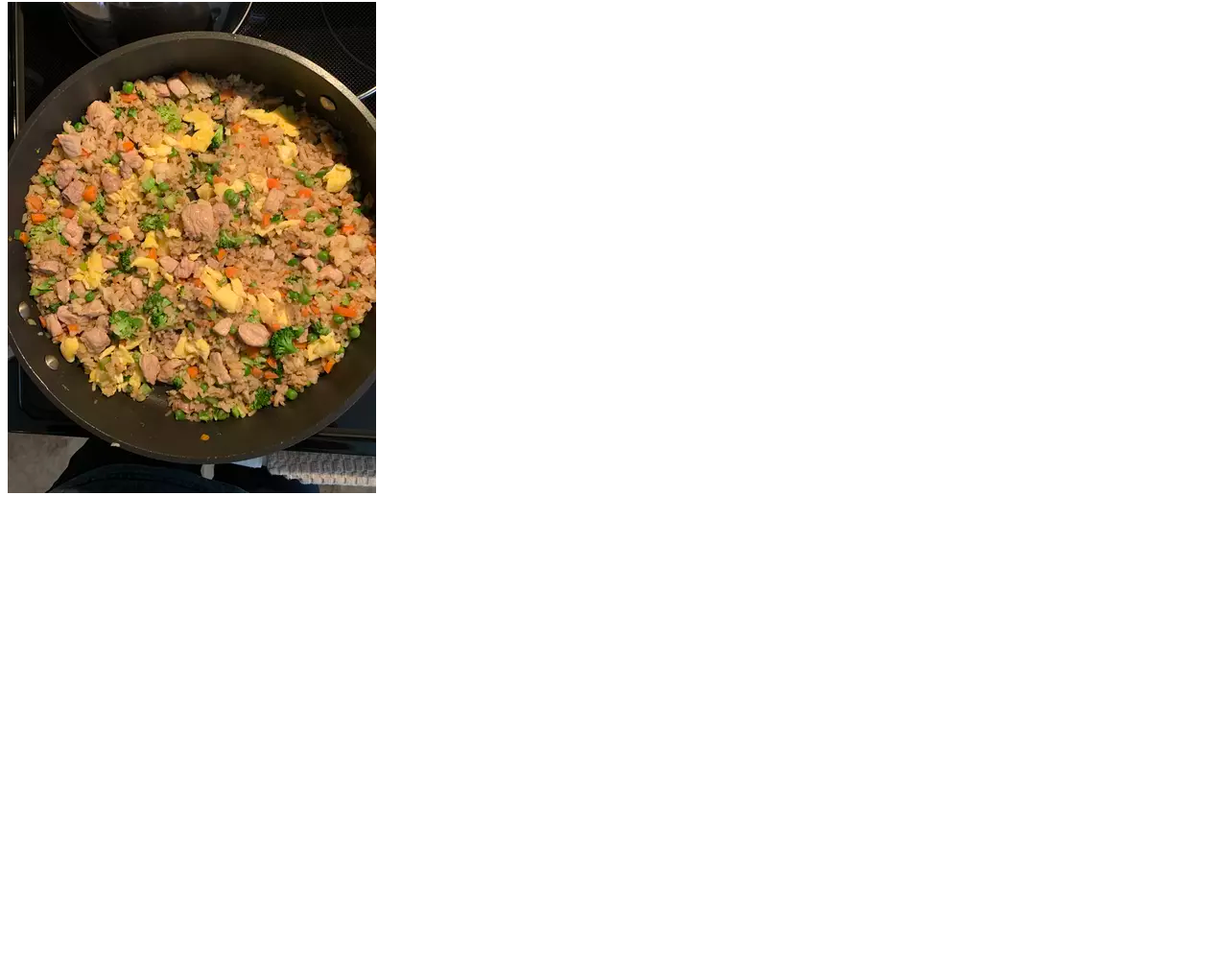
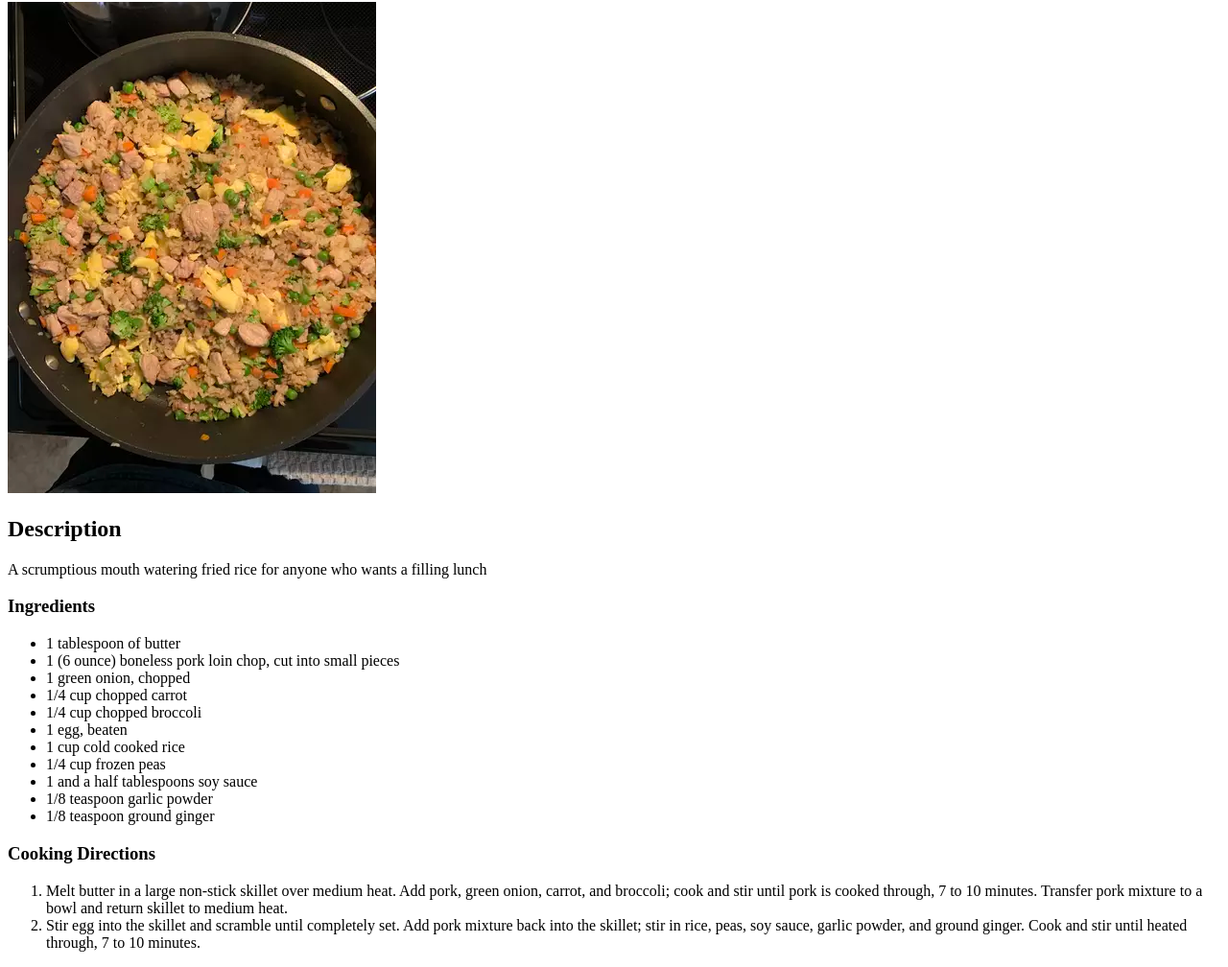
Before and after one commit to nickyanga/odin-recipes, a plain HTML site: page Pages/FriedRice.html in a window 1280 px wide. Shown: the part 78-1086 px from the top of the page at 96% size. Before the commit the page ends 800 px from the top, so only its background shows below. Drawn offline with Linux system fonts and the light colour scheme.

Commit message:
Added description and directions.

```diff
--- a/Pages/FriedRice.html
+++ b/Pages/FriedRice.html
@@ -9,5 +9,26 @@
 <body>
     <h1>FRIED RICE WAHAHAHA!</h1>
     <img src="../Images/FriedRice.jpg" alt="Pork Fried Rice">
+    <h2>Description</h2>
+    <p>A scrumptious mouth watering fried rice for anyone who wants a filling lunch</p>
+    <h3>Ingredients</h3>
+    <ul>
+        <li>1 tablespoon of butter</li>
+        <li>1 (6 ounce) boneless pork loin chop, cut into small pieces</li>
+        <li>1 green onion, chopped</li>
+        <li>1/4 cup chopped carrot</li>
+        <li>1/4 cup chopped broccoli</li>
+        <li>1 egg, beaten</li>
+        <li>1 cup cold cooked rice</li>
+        <li>1/4 cup frozen peas</li>
+        <li>1 and a half tablespoons soy sauce</li>
+        <li>1/8 teaspoon garlic powder</li>
+        <li>1/8 teaspoon ground ginger</li>
+    </ul>
+    <h3>Cooking Directions</h3>
+    <ol>
+        <li>Melt butter in a large non-stick skillet over medium heat. Add pork, green onion, carrot, and broccoli; cook and stir until pork is cooked through, 7 to 10 minutes. Transfer pork mixture to a bowl and return skillet to medium heat.</li>
+        <li>Stir egg into the skillet and scramble until completely set. Add pork mixture back into the skillet; stir in rice, peas, soy sauce, garlic powder, and ground ginger. Cook and stir until heated through, 7 to 10 minutes.</li>
+    </ol>
 </body>
 </html>
```
